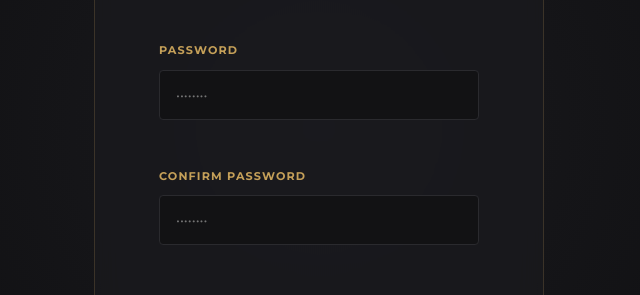
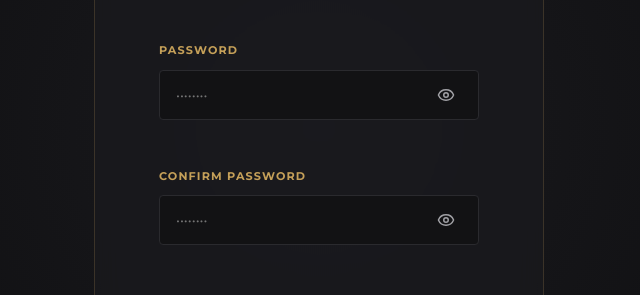
Before and after one commit to changzihong/Objection-Coach, a React (Vite) app: page /signup in a window 1280 px wide. Shown: the part 331-626 px from the top of the page, without its empty margins (321-961 px from the left). Built offline with nearby package versions, Linux system fonts and the light colour scheme; no server answers.

Commit message:
Updated Signup.tsx

```diff
--- a/src/pages/Login.tsx
+++ b/src/pages/Login.tsx
@@ -1,7 +1,7 @@
 import React, { useState } from 'react'
 import { Link, useNavigate } from 'react-router-dom'
 import { supabase } from '../lib/supabase'
-import { AlertCircle } from 'lucide-react'
+import { AlertCircle, Eye, EyeOff } from 'lucide-react'
 import '../styles/auth.css'
 
 export default function Login() {
@@ -9,6 +9,7 @@ export default function Login() {
     const [password, setPassword] = useState('')
     const [loading, setLoading] = useState(false)
     const [error, setError] = useState<string | null>(null)
+    const [showPassword, setShowPassword] = useState(false)
     const navigate = useNavigate()
 
     const handleLogin = async (e: React.FormEvent) => {
@@ -60,14 +61,24 @@ export default function Login() {
                             <label className="form-label" htmlFor="password">Password</label>
                             <Link to="/forgot-password" style={{ fontSize: '0.7rem', color: 'var(--gold)', marginBottom: '0.6rem', textDecoration: 'none' }}>Forgot Password?</Link>
                         </div>
+                        <div className="password-input-wrapper">
                             <input
                                 id="password"
-                            type="password"
+                                type={showPassword ? "text" : "password"}
                                 placeholder="••••••••"
                                 value={password}
                                 onChange={(e) => setPassword(e.target.value)}
                                 required
                             />
+                            <button
+                                type="button"
+                                className="password-toggle-btn"
+                                onClick={() => setShowPassword(!showPassword)}
+                                aria-label={showPassword ? "Hide password" : "Show password"}
+                            >
+                                {showPassword ? <EyeOff size={18} /> : <Eye size={18} />}
+                            </button>
+                        </div>
                     </div>
 
                     <button type="submit" className="premium-btn" disabled={loading} style={{ marginTop: '1rem' }}>
--- a/src/pages/Signup.tsx
+++ b/src/pages/Signup.tsx
@@ -1,7 +1,7 @@
 import React, { useState } from 'react'
 import { Link, useNavigate } from 'react-router-dom'
 import { supabase } from '../lib/supabase'
-import { AlertCircle, Check } from 'lucide-react'
+import { AlertCircle, Check, Eye, EyeOff } from 'lucide-react'
 import '../styles/auth.css'
 
 export default function Signup() {
@@ -12,6 +12,8 @@ export default function Signup() {
     const [loading, setLoading] = useState(false)
     const [error, setError] = useState<string | null>(null)
     const [successMessage, setSuccessMessage] = useState<string | null>(null)
+    const [showPassword, setShowPassword] = useState(false)
+    const [showConfirmPassword, setShowConfirmPassword] = useState(false)
     const navigate = useNavigate()
 
     const handleSignup = async (e: React.FormEvent) => {
@@ -109,27 +111,47 @@ export default function Signup() {
 
                     <div className="form-group" style={{ textAlign: 'left' }}>
                         <label className="form-label" htmlFor="password">Password</label>
+                        <div className="password-input-wrapper">
                             <input
                                 id="password"
-                            type="password"
+                                type={showPassword ? "text" : "password"}
                                 placeholder="••••••••"
                                 value={password}
                                 onChange={(e) => setPassword(e.target.value)}
                                 required
                                 minLength={6}
                             />
+                            <button
+                                type="button"
+                                className="password-toggle-btn"
+                                onClick={() => setShowPassword(!showPassword)}
+                                aria-label={showPassword ? "Hide password" : "Show password"}
+                            >
+                                {showPassword ? <EyeOff size={18} /> : <Eye size={18} />}
+                            </button>
+                        </div>
                     </div>
 
                     <div className="form-group" style={{ textAlign: 'left' }}>
                         <label className="form-label" htmlFor="confirm-password">Confirm Password</label>
+                        <div className="password-input-wrapper">
                             <input
                                 id="confirm-password"
-                            type="password"
+                                type={showConfirmPassword ? "text" : "password"}
                                 placeholder="••••••••"
                                 value={confirmPassword}
                                 onChange={(e) => setConfirmPassword(e.target.value)}
                                 required
                             />
+                            <button
+                                type="button"
+                                className="password-toggle-btn"
+                                onClick={() => setShowConfirmPassword(!showConfirmPassword)}
+                                aria-label={showConfirmPassword ? "Hide password" : "Show password"}
+                            >
+                                {showConfirmPassword ? <EyeOff size={18} /> : <Eye size={18} />}
+                            </button>
+                        </div>
                     </div>
 
                     <div className="policy-checkbox">
--- a/src/styles/auth.css
+++ b/src/styles/auth.css
@@ -109,3 +109,32 @@
 .auth-link-inline:hover {
     color: var(--gold-hover);
 }
+
+.password-input-wrapper {
+    position: relative;
+    display: flex;
+    align-items: center;
+}
+
+.password-input-wrapper input {
+    width: 100%;
+    padding-right: 3rem;
+}
+
+.password-toggle-btn {
+    position: absolute;
+    right: 1rem;
+    background: transparent;
+    border: none;
+    color: var(--text-secondary);
+    cursor: pointer;
+    display: flex;
+    align-items: center;
+    justify-content: center;
+    padding: 0.5rem;
+    transition: color 0.2s;
+}
+
+.password-toggle-btn:hover {
+    color: var(--gold);
+}
```
Lines whose indentation alone changed are shown as unchanged.
